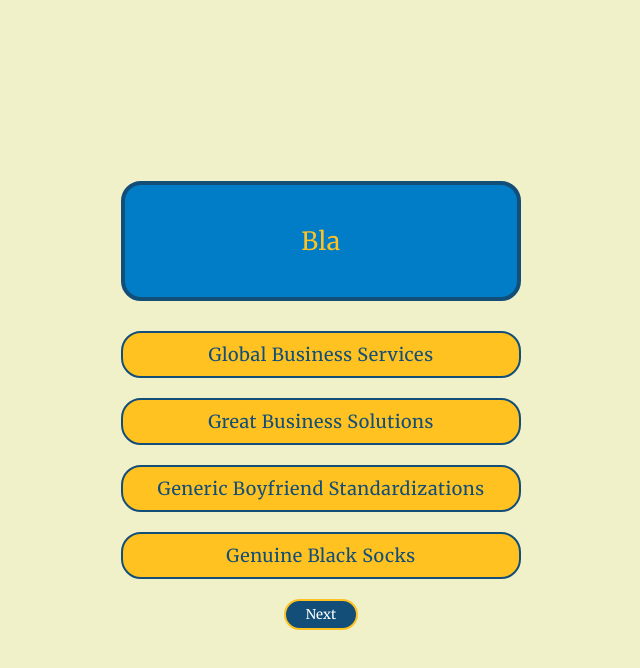
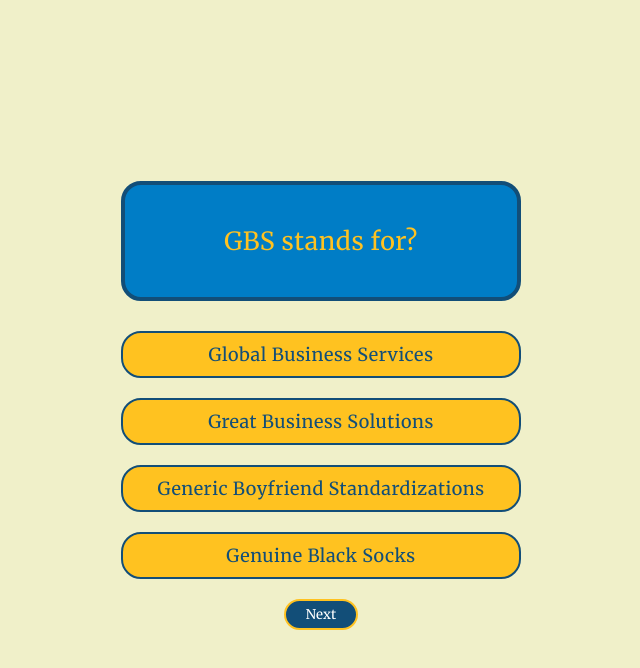
Before and after one commit to BojoZahariev/BHQuiz, a plain HTML site: page index.html in a window 1280 px wide. Both pictures are taken after a click on the button "START". Shown: the whole page, without its empty margins (319-959 px from the left). Drawn offline with Linux system fonts and the light colour scheme.

Commit message:
Update index.html

```diff
--- a/index.html
+++ b/index.html
@@ -27,7 +27,7 @@
 
       <div class="quizPages containers" id="quiz1">
         <div class="center">
-          <p class="questions" id="question1"><!--Question 1-->Bla<!--Change before--></p>
+          <p class="questions" id="question1"><!--Question 1-->GBS stands for?<!--Change before--></p>
 
           <div class="answersDiv">
             <p class="answers answers1 answersL" id="answer1a" onclick="clickControl('answer1a', 'answers1')">
```
